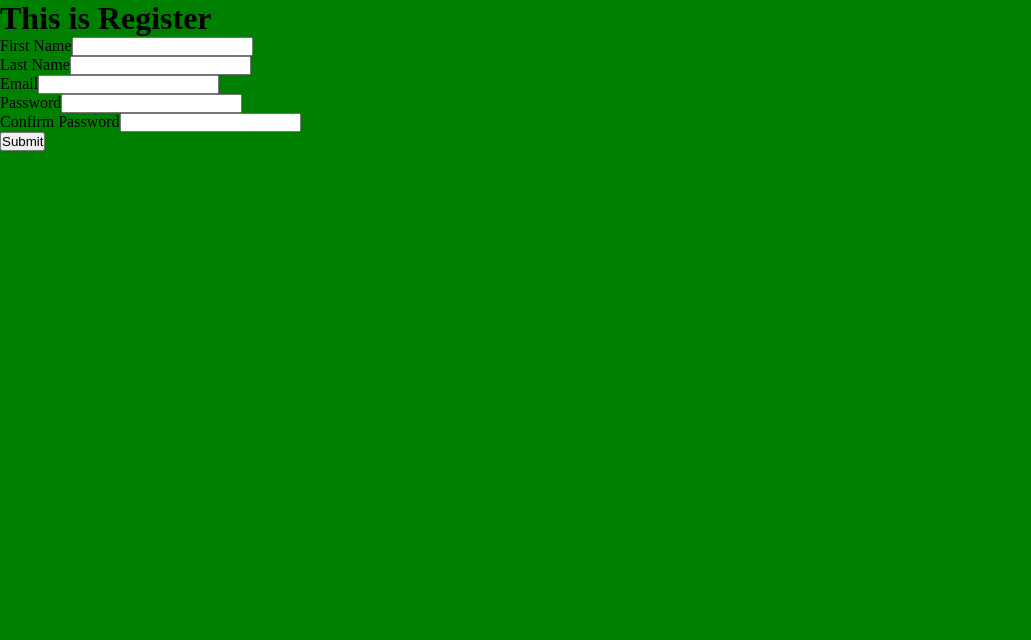
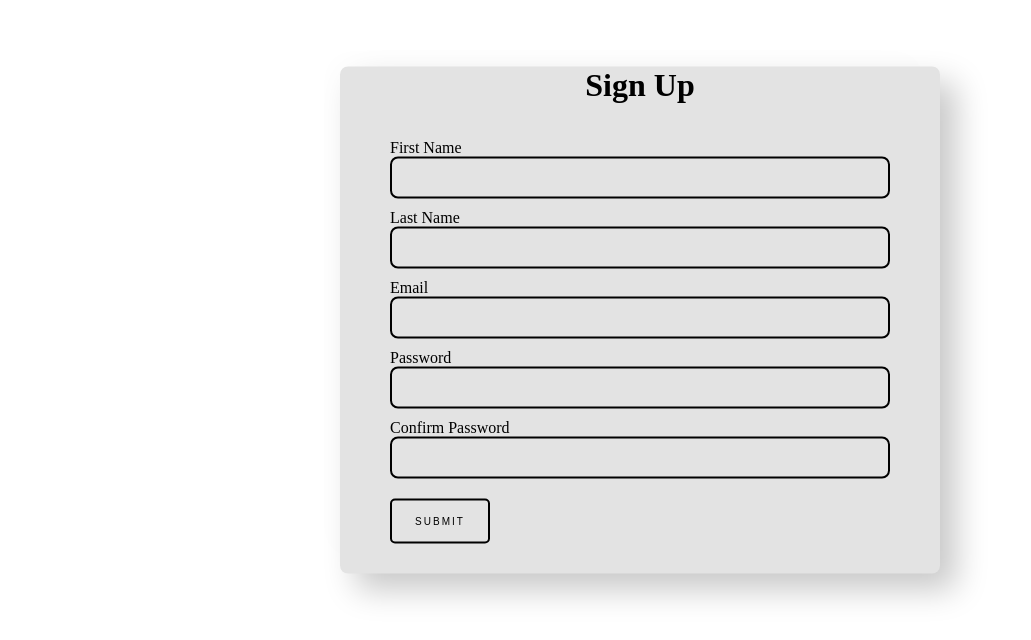
Before and after one commit to DaTheDumbGuy/FinalCapstone, a React (Create React App) app in the folder client/: page /register in a window 1280 px wide. Shown: the top 640 px of the page, without its empty margins (0-1031 px from the left). Built offline with nearby package versions, Linux system fonts and the light colour scheme; the HTML template or start-up script is replaced by a standard one; a web font is replaced by a local one.

Commit message:
style in register

```diff
--- a/client/src/components/common/RegisterForm.js
+++ b/client/src/components/common/RegisterForm.js
@@ -50,53 +50,45 @@ function RegisterForm({ onSubmit }) {
     }, [firstName, lastName, password, email, confirm_password])
     return (
         <form onSubmit={handleSubmit}>
-            <div>
+            <div className='inputBox1'>
                 <label htmlFor='firstName'>First Name</label>
-                <input
+                <input className='inputBox'
                     type="text"
                     id="firstName"
                     value={firstName}
                     onChange={(event) => setFirstName(event.target.value)}
                 />
                 {errors.firstName && <span>{errors.firstName}</span>}
-            </div>
 
-            <div>
                 <label htmlFor='lastName'>Last Name</label>
-                <input
+                <input className='inputBox'
                     type="text"
                     id="lastName"
                     value={lastName}
                     onChange={(event) => setLastName(event.target.value)}
                 />
                 {errors.lastName && <span>{errors.lastName}</span>}
-            </div>
 
-            <div>
                 <label htmlFor='email'>Email</label>
-                <input
+                <input className='inputBox'
                     type="text"
                     id="email"
                     value={email}
                     onChange={(event) => setEmail(event.target.value)}
                 />
                 {errors.email && <span>{errors.email}</span>}
-            </div>
 
-            <div>
                 <label htmlFor='password'>Password</label>
-                <input
+                <input className='inputBox'
                     type="password"
                     id="password"
                     value={password}
                     onChange={(event) => setPassword(event.target.value)}
                 />
                 {errors.password && <span>{errors.password}</span>}
-            </div>
 
-            <div>
                 <label htmlFor='confirm_password'>Confirm Password</label>
-                <input
+                <input className='inputBox'
                     type="password"
                     id="confirm_password"
                     value={confirm_password}
@@ -104,8 +96,7 @@ function RegisterForm({ onSubmit }) {
                 />
                 {errors.confirm_password && <span>{errors.confirm_password}</span>}
             </div>
-
-            <button type="submit">Submit</button>
+            <button type="submit" className='enter'>Submit</button>
         </form>
     )
 }
--- a/client/src/components/pages/Register.js
+++ b/client/src/components/pages/Register.js
@@ -21,7 +21,7 @@ function Register() {
 
     return (
         <div className='register-page'>
-            <h1>This is Register</h1>
+            <h1>Sign Up</h1>
             {error ? <p>{error}</p> : response ? <p>{response}</p> : null}
             <RegisterForm onSubmit={handleRegister} />
         </div>
--- a/client/src/styles/pages/Register.css
+++ b/client/src/styles/pages/Register.css
@@ -1,4 +1,103 @@
 .register-page{
-    height: 100vh;
-    background-color: green;
+  display: flex;
+  justify-content: center;
+  align-items: center;
+  width: 600px;
+  flex-direction: column;
+  gap: 35px;
+  border-radius: 15px;
+  background: #e3e3e3;
+  box-shadow: 16px 16px 32px #c8c8c8, -16px -16px 32px #fefefe;
+  border-radius: 8px;
+  position: absolute;
+  top: 40%;
+  left: 50%;
+  transform: translate(-50%, -50%);
 }
+
+.inputBox,
+.inputBox1{
+  position: relative;
+  width: 500px;
+  margin-bottom: 10px;
+}
+
+.inputBox input, .inputBox1 input{
+  width: 100%;
+  padding: 10px;
+  outline: none;
+  border: none;
+  color: #000;
+  font-size: 1em;
+  background: transparent;
+  border-left: 2px solid #000;
+  border-bottom: 2px solid #000;
+  transition: 0.1s;
+  border-bottom-left-radius: 8px;
+}
+
+.inputBox span,
+.inputBox1 span{
+  margin-top: 5px;
+  position: absolute;
+  left: 0;
+  transform: translateY(-4px);
+  margin-left: 10px;
+  padding: 10px;
+  pointer-events: none;
+  font-size: 12px;
+  color: #000;
+  text-transform: uppercase;
+  transition: 0.5s;
+  letter-spacing: 3px;
+  border-radius: 8px;
+}
+
+.inputBox input:valid~label,
+.inputBox input:focus~label{
+  transform: translateX(113px) translateY(-15px);
+  font-size: 0.8em;
+  padding: 5px 10px;
+  background: #000;
+  letter-spacing: 0.2em;
+  color: #fff;
+  border: 2px;
+}
+
+.inputBox1 input:valid~span,
+.inputBox1 input:focus~span{
+  transform: translateX(156px) translateY(-15px);
+  font-size: 0.8em;
+  padding: 5px 10px;
+  background: red;
+  letter-spacing: 0.2em;
+  color: #fff;
+  border: 2px;
+}
+
+.inputBox input:valid,
+.inputBox input:focus,
+.inputBox1 input:valid,
+.inputBox1 input:focus{
+  border: 2px solid #000;
+  border-radius: 8px;
+}
+
+.enter{
+  height: 45px;
+  width: 100px;
+  border-radius: 5px;
+  border: 2px solid #000;
+  cursor: pointer;
+  background-color: transparent;
+  transition: 0.5s;
+  text-transform: uppercase;
+  font-size: 10px;
+  letter-spacing: 2px;
+  margin-bottom: 3em;
+}
+
+.enter:hover{
+  background-color: rgb(0, 0, 0);
+  color: white;
+}
```
